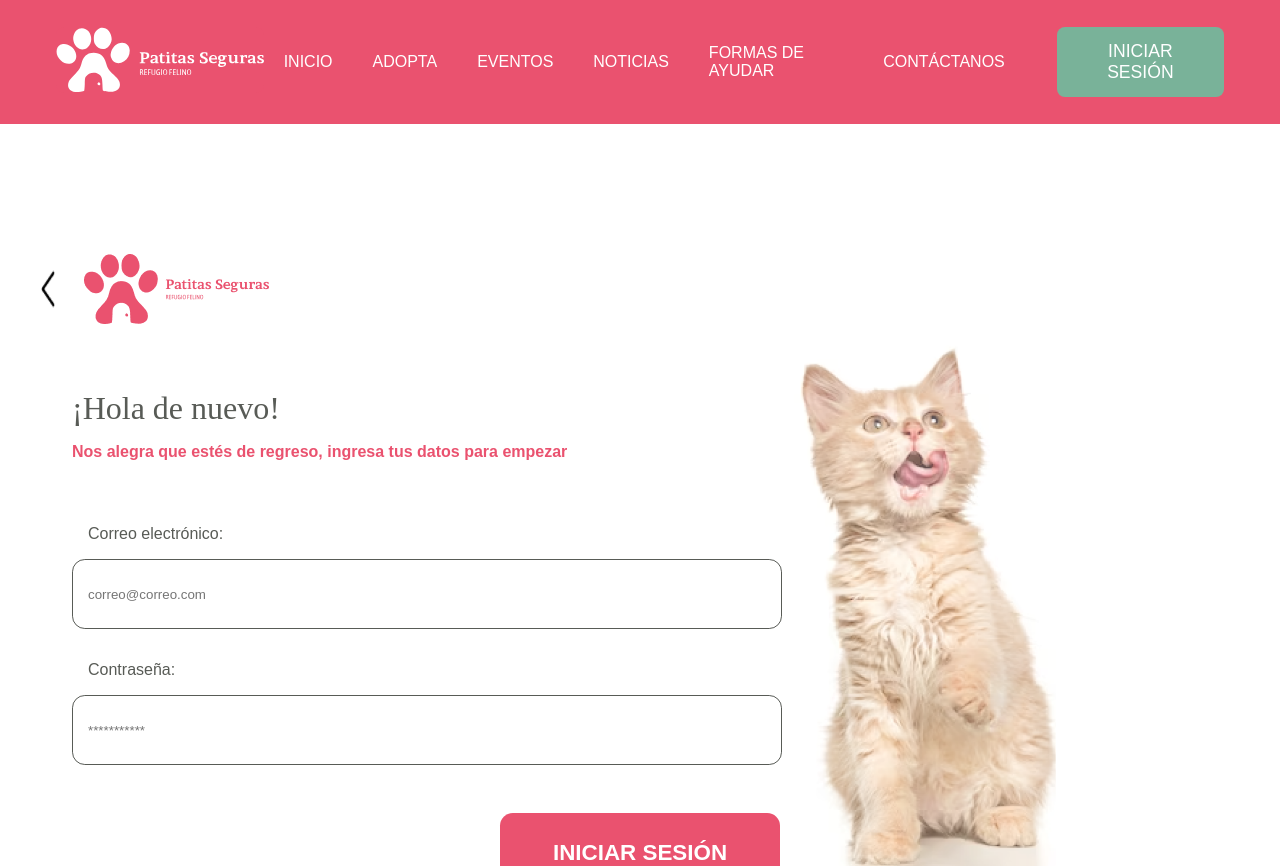
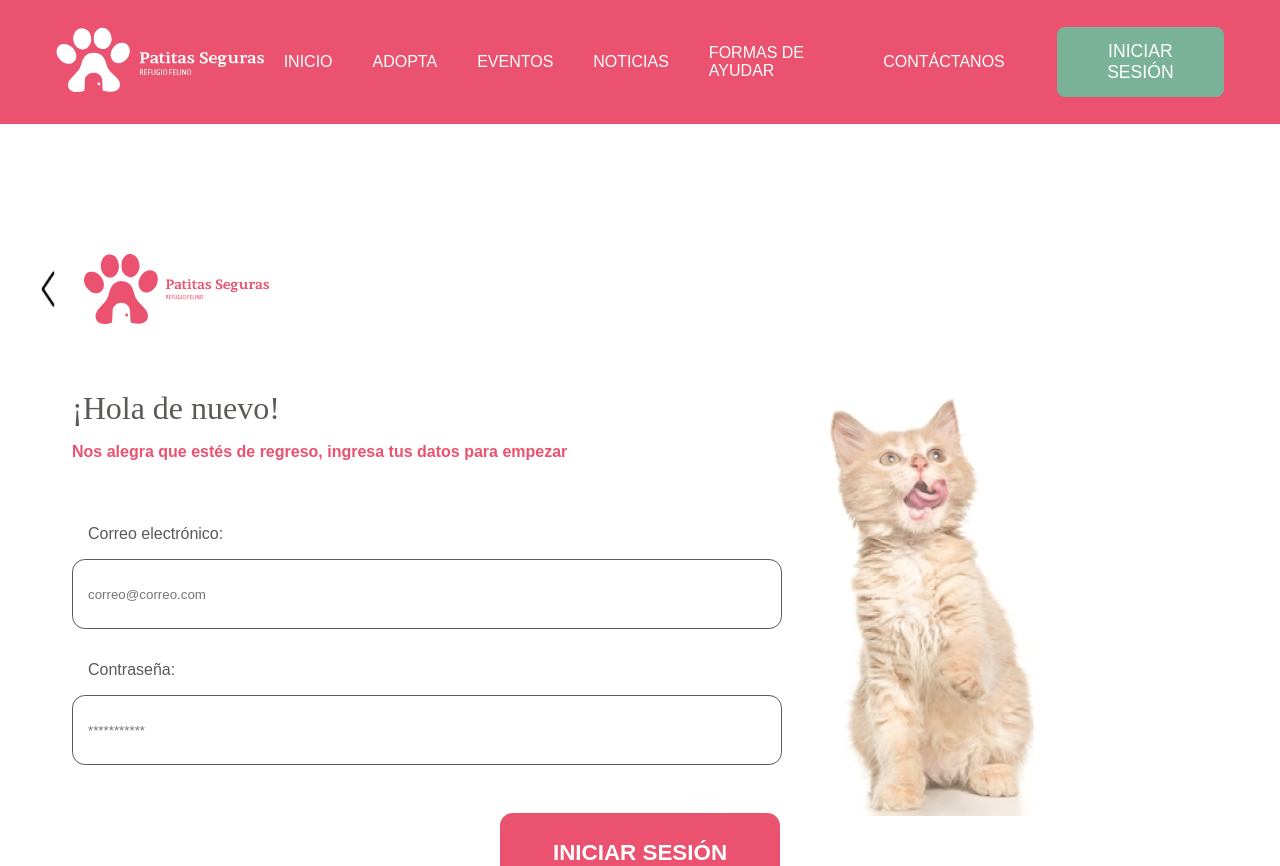
Before and after one commit to valeor0224/Proyecto-web, a React (Vite) app in the folder proyecto-equipo-13-sec-01-powerpuffs-client/: page /Login in a window 1280 px wide. Shown: the top 866 px of the page. Built offline with nearby package versions, Linux system fonts and the light colour scheme; a web font is replaced by a local one.

Commit message:
fix: login bg size

```diff
--- a/proyecto-equipo-13-sec-01-powerpuffs-client/src/pages/Login/Login.css
+++ b/proyecto-equipo-13-sec-01-powerpuffs-client/src/pages/Login/Login.css
@@ -11,7 +11,7 @@
     background-repeat: no-repeat;
     background-position: 75%;
 
-    background-size: 35%;
+    background-size: 28%;
     overflow: hidden;
 }
 
```
